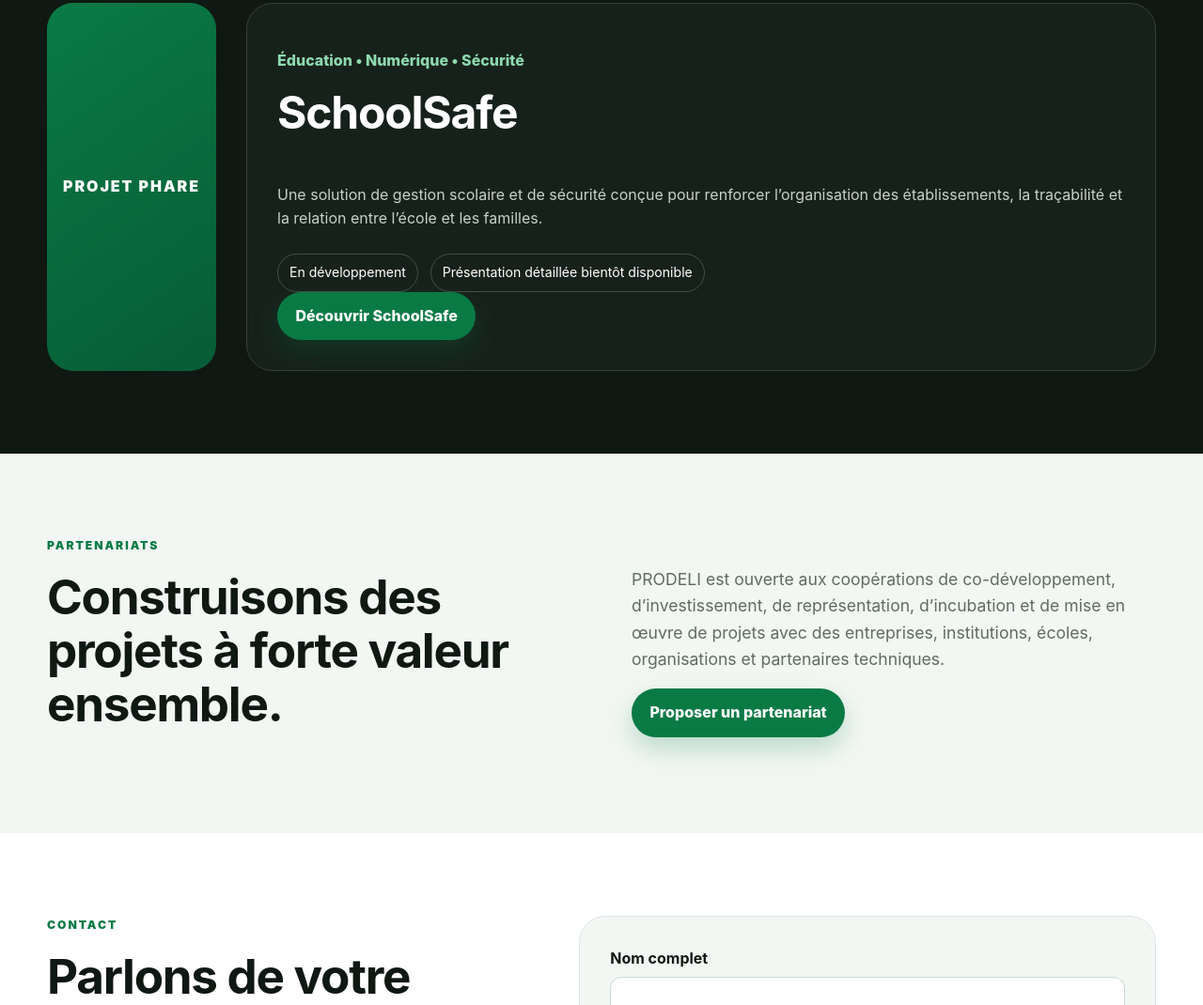
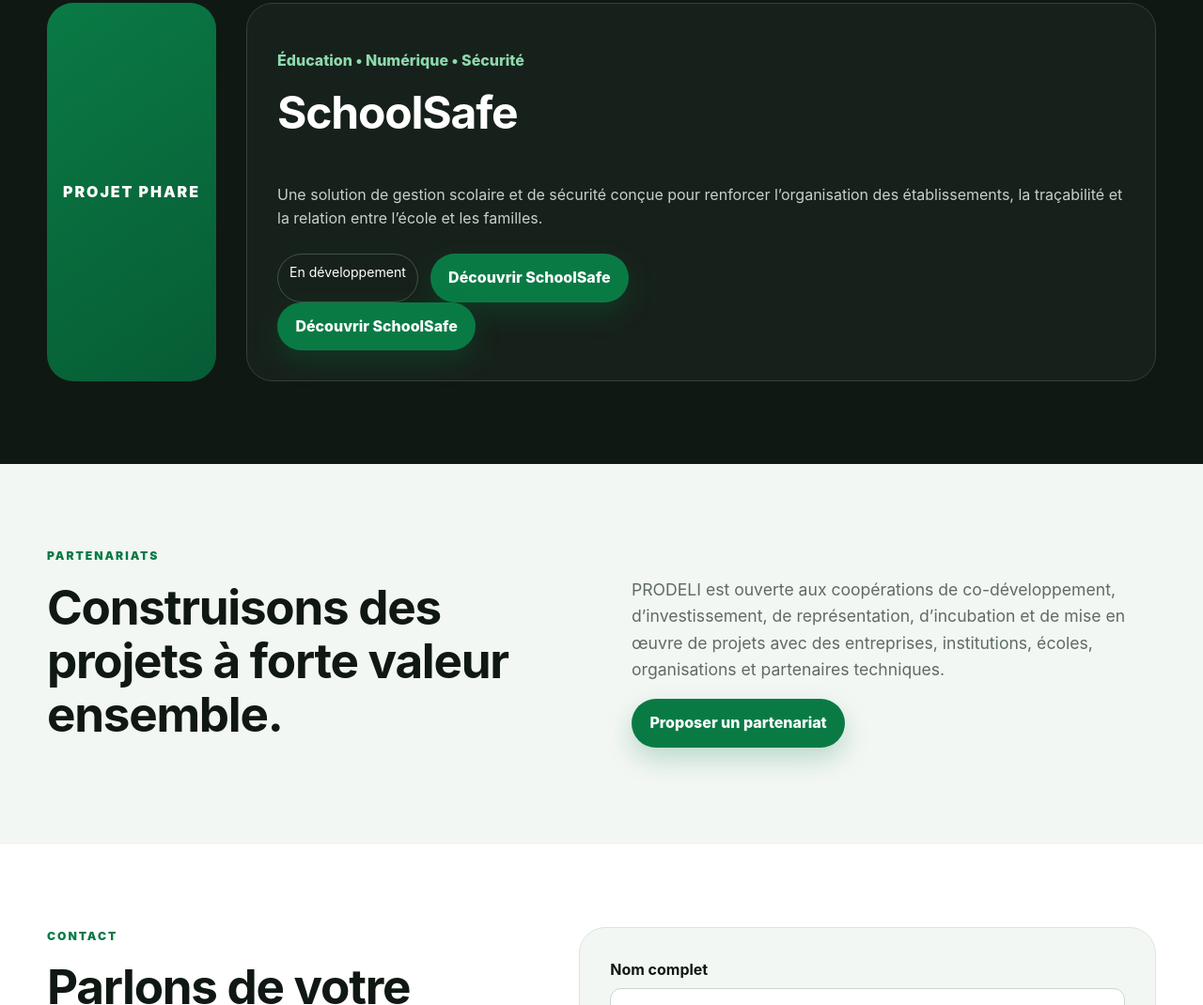
Before and after one commit to medygoo/Prodeli-, a plain HTML site: page index.html in a window 1280 px wide. Shown: the part 3409-4479 px from the top of the page at 94% size. Drawn offline with Linux system fonts and the light colour scheme.

Commit message:
feat: link PRODELI to SchoolSafe site

```diff
--- a/index.html
+++ b/index.html
@@ -113,7 +113,7 @@
           <p class="project-sector" data-i18n="projects.schoolSafeSector">Éducation • Numérique • Sécurité</p>
           <h3 data-i18n="projects.schoolSafeTitle">SchoolSafe</h3>
           <p data-i18n="projects.schoolSafeText">Une solution de gestion scolaire et de sécurité conçue pour renforcer l’organisation des établissements, la traçabilité et la relation entre l’école et les familles.</p>
-          <div class="project-meta"><span data-i18n="projects.schoolSafeStatus">En développement</span><span data-i18n="projects.more">Présentation détaillée bientôt disponible</span></div>
+          <div class="project-meta"><span data-i18n="projects.schoolSafeStatus">En développement</span><a class="button button-primary" href="https://schoolsafe1.cc.cd" target="_blank" rel="noopener noreferrer" data-i18n="projects.discover">Découvrir SchoolSafe</a></div>
         </div>
       </div>
     </section>
```
